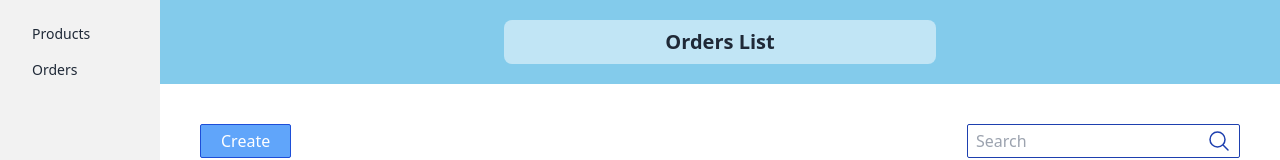
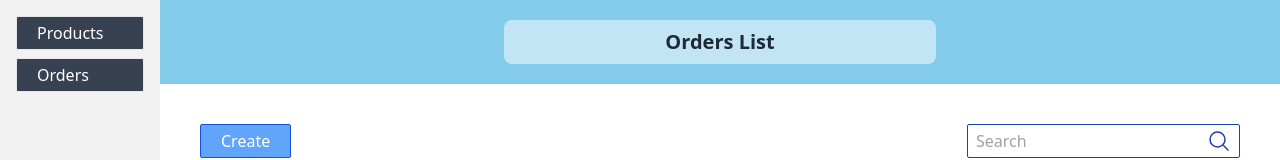
Before and after one commit to fahim000l/coderslab-task, a React (Vite) app: page /orders in a window 1280 px wide. Shown: the top 160 px of the page. Built offline with nearby package versions, Linux system fonts and the light colour scheme; no server answers.

Commit message:
delete order

```diff
--- a/src/components/Header.tsx
+++ b/src/components/Header.tsx
@@ -6,7 +6,7 @@ const Header = () => {
   const { pageTitle } = useSelector((state: rootStateType) => state.main);
 
   return (
-    <div className="bg-[#83cbeb] text-center p-5 flex place-content-center">
+    <div className="bg-[#83cbeb] text-center p-5 flex place-content-center sticky top-0">
       <p className="bg-[#c1e5f5] w-[40%] py-2 text-center rounded-lg text-xl font-semibold">
         {pageTitle}
       </p>
--- a/src/features/api/apiSlice.ts
+++ b/src/features/api/apiSlice.ts
@@ -5,5 +5,6 @@ export const apiSlice = createApi({
   baseQuery: fetchBaseQuery({
     baseUrl: "https://reactjr.coderslab.online",
   }),
+  tagTypes: ["products", "orders"],
   endpoints: (builder) => ({}),
 });
--- a/src/features/orders/ordersApi.ts
+++ b/src/features/orders/ordersApi.ts
@@ -14,6 +14,7 @@ export const ordersApi = apiSlice.injectEndpoints({
       }) => ({
         url: `/api/orders?search=${search}&per_page=${per_page}&page=${page}`,
       }),
+      providesTags: ["orders"],
     }),
     createOrder: builder.mutation({
       query: (order) => ({
@@ -25,12 +26,21 @@ export const ordersApi = apiSlice.injectEndpoints({
         },
         body: order,
       }),
+      invalidatesTags: ["orders"],
     }),
     getOrderById: builder.query({
       query: (id) => ({
         url: `/api/orders/${id}`,
         params: id,
       }),
+      providesTags: ["orders"],
+    }),
+    deleteOrder: builder.mutation({
+      query: (orderId) => ({
+        url: `/api/orders/${orderId}`,
+        method: "DELETE",
+      }),
+      invalidatesTags: ["orders"],
     }),
   }),
 });
@@ -39,4 +49,5 @@ export const {
   useGetOrdersQuery,
   useCreateOrderMutation,
   useGetOrderByIdQuery,
+  useDeleteOrderMutation,
 } = ordersApi;
--- a/src/features/orders/ordersSlice.ts
+++ b/src/features/orders/ordersSlice.ts
@@ -14,6 +14,7 @@ interface initialStateType {
     | never[];
   totalQuantity: number;
   orderedProducts: number[] | never[];
+  deletingOrderId: number | null;
 }
 
 const initialState: initialStateType = {
@@ -26,6 +27,7 @@ const initialState: initialStateType = {
   selectedVariants: [],
   totalQuantity: 0,
   orderedProducts: [],
+  deletingOrderId: null,
 };
 
 const orderSlice = createSlice({
@@ -41,13 +43,15 @@ const orderSlice = createSlice({
     },
     selectProduct: (
       state,
-      { payload }: { payload: { name: string; id: number } }
+      { payload }: { payload: { name: string; id: number; isEffect?: boolean } }
     ) => {
-      if (
-        (state?.selectedProducts as { name: string; id: number }[])?.some(
-          (product) => product?.id === payload?.id
-        )
-      ) {
+      const isExist = (
+        state?.selectedProducts as { name: string; id: number }[]
+      )?.some((product) => product?.id === payload?.id);
+
+      // if (!payload?.isEffect) {
+      console.log(isExist);
+      if (isExist) {
         state.selectedProducts = state.selectedProducts.filter(
           (product) => product?.id !== payload?.id
         );
@@ -56,6 +60,16 @@ const orderSlice = createSlice({
           payload
         );
       }
+      // } else {
+      //   console.log(isExist);
+      //   if (!isExist) {
+      //     (state.selectedProducts as { name: string; id: number }[]).push(
+      //       payload
+      //     );
+      //   }
+      // }
+
+      // (state.selectedProducts as { name: string; id: number }[]).push(payload);
     },
     chooseProduct: (state, { payload }) => {
       state.choosedProduct = payload;
@@ -134,6 +148,9 @@ const orderSlice = createSlice({
     resetOrderedProducts: (state) => {
       state.orderedProducts = [];
     },
+    setDeletingOrderId: (state, { payload }) => {
+      state.deletingOrderId = payload;
+    },
   },
 });
 
@@ -150,6 +167,7 @@ export const {
   resetOrder,
   setOrderdProducts,
   resetOrderedProducts,
+  setDeletingOrderId,
 } = orderSlice.actions;
 
 export default orderSlice.reducer;
--- a/src/features/products/productsApi.ts
+++ b/src/features/products/productsApi.ts
@@ -15,6 +15,7 @@ export const productsAPi = apiSlice.injectEndpoints({
         url: `/api/products?search=${search}&per_page=${per_page}&page=${page}`,
         // mode: "no-cors",
       }),
+      providesTags: ["products"],
     }),
     createProduct: builder.mutation({
       query: (values) => ({
@@ -26,12 +27,14 @@ export const productsAPi = apiSlice.injectEndpoints({
         },
         body: values,
       }),
+      invalidatesTags: ["products"],
     }),
     getProductById: builder.query({
       query: (id) => ({
         url: `/api/products/${id}`,
         params: id,
       }),
+      providesTags: ["products"],
     }),
     editProduct: builder.mutation({
       query: (values) => ({
@@ -43,12 +46,14 @@ export const productsAPi = apiSlice.injectEndpoints({
         },
         body: values?.product,
       }),
+      invalidatesTags: ["products"],
     }),
     deleteProduct: builder.mutation({
       query: (productId) => ({
         url: `/api/products/${productId}`,
         method: "DELETE",
       }),
+      invalidatesTags: ["products"],
     }),
   }),
   //   overrideExisting: false,
--- a/src/layout/Main.tsx
+++ b/src/layout/Main.tsx
@@ -3,6 +3,7 @@ import Header from "../components/Header";
 import { useEffect } from "react";
 import { useDispatch } from "react-redux";
 import { resetOrderedProducts } from "../features/orders/ordersSlice";
+import CustomButton from "../tools/CustomButton";
 
 const Main = () => {
   const { pathname } = useLocation();
@@ -35,13 +36,21 @@ const Main = () => {
           aria-label="close sidebar"
           className="drawer-overlay"
         ></label>
-        <ul className="menu p-4 w-40 min-h-full bg-base-200 text-base-content">
+        <ul className="p-4 w-40 min-h-full bg-base-200 text-base-content flex flex-col gap-2">
           {/* Sidebar content here */}
           <li>
-            <Link to={"/"}>Products</Link>
+            <Link to={"/"}>
+              <CustomButton className="w-full" theme="secondary">
+                Products
+              </CustomButton>
+            </Link>
           </li>
           <li>
-            <Link to={"/orders"}>Orders</Link>
+            <Link to={"/orders"}>
+              <CustomButton className="w-full" theme="secondary">
+                Orders
+              </CustomButton>
+            </Link>
           </li>
         </ul>
       </div>
--- a/src/pages/Orders/Orders.tsx
+++ b/src/pages/Orders/Orders.tsx
@@ -1,14 +1,56 @@
 import OrdersHeader from "./components/OrdersHeader";
 import OrderTable from "./components/OrderTable";
 import useTitle from "../../hooks/useTitle";
+import Modal from "../../tools/modal/Modal";
+import { useDispatch, useSelector } from "react-redux";
+import { rootStateType } from "../../app/store";
+import CustomButton from "../../tools/CustomButton";
+import { useDeleteOrderMutation } from "../../features/orders/ordersApi";
+import { useEffect } from "react";
+import toast from "react-hot-toast";
+import { setDeletingOrderId } from "../../features/orders/ordersSlice";
 
 const Orders = () => {
   useTitle("Orders List");
+  const { deletingOrderId } = useSelector(
+    (state: rootStateType) => state.orders
+  );
+
+  const [deleteOrder, deteleOrderResult] = useDeleteOrderMutation();
+  const dispatch = useDispatch();
+
+  useEffect(() => {
+    console.log(deteleOrderResult);
+    if (deteleOrderResult?.isSuccess) {
+      toast.success("Order deleted successfully");
+      dispatch(setDeletingOrderId(null));
+    }
+  }, [deteleOrderResult]);
 
   return (
     <div className="flex flex-col gap-10">
       <OrdersHeader />
       <OrderTable />
+      {deletingOrderId && (
+        <Modal
+          title={`Confirmation to delete order Id : ${deletingOrderId}`}
+          message="Are you sure, you mant to delete this order ?"
+        >
+          <div className="flex items-center gap-5">
+            <CustomButton isModal={true} htmlFor="customModal" theme="primary">
+              Cancel
+            </CustomButton>
+            <CustomButton
+              onClick={() => {
+                deleteOrder(deletingOrderId);
+              }}
+              theme="error"
+            >
+              Delete
+            </CustomButton>
+          </div>
+        </Modal>
+      )}
     </div>
   );
 };
--- a/src/pages/Orders/components/OrderTableRow.tsx
+++ b/src/pages/Orders/components/OrderTableRow.tsx
@@ -6,6 +6,8 @@ import { orderType } from "../../../../utils/typs";
 import EditIcon from "../../../tools/Icons/EditIcon";
 import TrushIcon from "../../../tools/Icons/TrushIcon";
 import formatDate from "../../../../utils/format";
+import { useDispatch } from "react-redux";
+import { setDeletingOrderId } from "../../../features/orders/ordersSlice";
 
 interface props {
   order: orderType;
@@ -16,6 +18,7 @@ const OrderTableRow = ({ order, index }: props) => {
   const navigate = useNavigate();
 
   const { id, name, email, address, total_quantity, created_at } = order;
+  const dispatch = useDispatch();
 
   return (
     <tr>
@@ -80,14 +83,19 @@ const OrderTableRow = ({ order, index }: props) => {
                 View
               </CustomButton>
             </li>
-            <li>
-              <CustomButton icon={<EditIcon />} theme="primary">
+            {/* <li>
+              <CustomButton
+                onClick={() => navigate(`/edit-order/select-product/${id}`)}
+                icon={<EditIcon />}
+                theme="primary"
+              >
                 Edit
               </CustomButton>
-            </li>
+            </li> */}
             <li>
               <CustomButton
                 icon={<TrushIcon />}
+                onClick={() => dispatch(setDeletingOrderId(id))}
                 theme="error"
                 isModal={true}
                 htmlFor="customModal"
--- a/src/routes/route.tsx
+++ b/src/routes/route.tsx
@@ -39,6 +39,10 @@ const router = createBrowserRouter([
         element: <SelectProduct />,
       },
       {
+        path: "/edit-order/select-product/:id",
+        element: <SelectProduct />,
+      },
+      {
         path: "/create-order/select-variant",
         element: <SelectVariant />,
       },
--- a/src/tools/CustomButton.tsx
+++ b/src/tools/CustomButton.tsx
@@ -30,6 +30,8 @@ const CustomButton = ({
         } ${
           theme === "error" &&
           "border-red-700 text-white bg-red-400 hover:bg-red-700"
+        } ${
+          theme === "secondary" && "bg-gray-700 text-white hover:bg-gray-800"
         } px-5 py-1 rounded-sm ${className} flex justify-between items-center`}
       >
         {children}
@@ -46,6 +48,8 @@ const CustomButton = ({
         } ${
           theme === "error" &&
           "border-red-700 text-white bg-red-400 hover:bg-red-700"
+        } ${
+          theme === "secondary" && "bg-gray-700 text-white hover:bg-gray-800"
         } px-5 py-1 rounded-sm ${className} flex justify-between items-center`}
       >
         {children}
```
Also changed, not shown: src/pages/Products/components/ProductsTable.tsx (+13 -1 lines), src/pages/Products/components/ProductsTableRow.tsx (+37 -4 lines).
